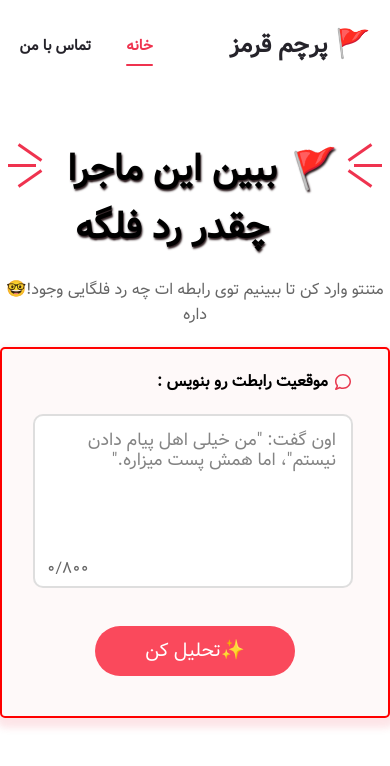
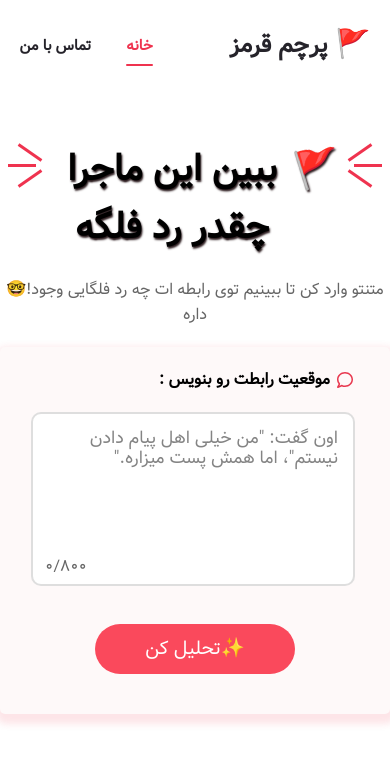
Before and after one commit to streaverson/RedFlag, a React (Vite) app: page / in a window 390 px wide. Shown: the top 766 px of the page. Built offline with nearby package versions, Linux system fonts and the light colour scheme.

Commit message:
corrected the css and better responsiveness

```diff
--- a/src/index.css
+++ b/src/index.css
@@ -250,7 +250,7 @@ textarea::placeholder {
   padding: 0 20px;
   box-shadow: 1px 5px 7px 5px rgba(239, 51, 79, 0.129);
   border-radius: 5px;
-  border: 2px solid red;
+  /* border: 2px solid red; baraye test bood */
 }
 
 .commentIcon {
```
